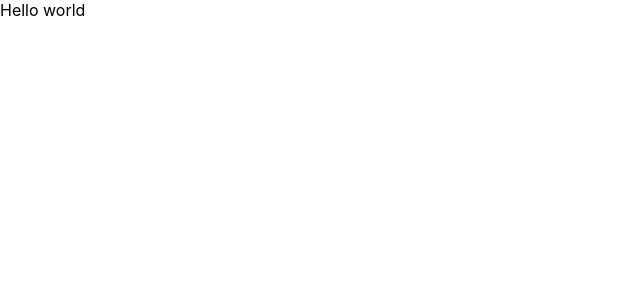
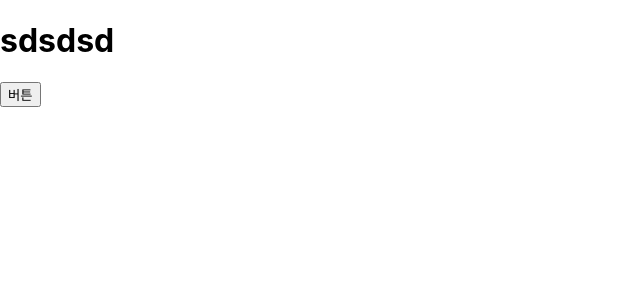
Before and after one commit to minhanPark/React-Hooks-Todo, a React (Create React App) app: page / in a window 1280 px wide. Shown: the top 300 px of the page, without its empty margins (0-640 px from the left). Built offline with nearby package versions, Linux system fonts and the light colour scheme.

Commit message:
add Reducer and Context and ADD action tested

```diff
--- a/package.json
+++ b/package.json
@@ -10,7 +10,8 @@
     "react": "^16.12.0",
     "react-dom": "^16.12.0",
     "react-scripts": "3.3.0",
-    "styled-components": "^5.0.0"
+    "styled-components": "^5.0.0",
+    "uuid": "^3.4.0"
   },
   "scripts": {
     "start": "react-scripts start",
--- a/src/App.js
+++ b/src/App.js
@@ -1,7 +1,15 @@
 import React from "react";
+import TodoContextProvider from "./Context";
+import Header from "./Components/Header";
 
 function App() {
-  return <div className="App">Hello world</div>;
+  return (
+    <TodoContextProvider>
+      <div className="App">
+        <Header />
+      </div>
+    </TodoContextProvider>
+  );
 }
 
 export default App;
--- /dev/null
+++ b/src/Components/Header.js
@@ -0,0 +1,25 @@
+import React from "react";
+import styled from "styled-components";
+import { Colors } from "../Constants";
+import { useState, useDispatch } from "../Context";
+import { ADD } from "../Reducer/actions";
+
+const HeaderBg = styled.div``;
+
+const HeaderText = styled.h1``;
+
+const Header = () => {
+  const state = useState();
+  const dispatch = useDispatch();
+  console.log(state.todos);
+  return (
+    <HeaderBg>
+      <HeaderText>sdsdsd</HeaderText>
+      <button onClick={() => dispatch({ type: ADD, payload: "테스트입니다." })}>
+        버튼
+      </button>
+    </HeaderBg>
+  );
+};
+
+export default Header;
--- /dev/null
+++ b/src/Context.js
@@ -0,0 +1,25 @@
+import React, { useContext, useReducer } from "react";
+import reducer, { initialState } from "./Reducer";
+
+const todoContext = React.createContext();
+
+const TodoContextProvider = ({ children }) => {
+  const [state, dispatch] = useReducer(reducer, initialState);
+  return (
+    <todoContext.Provider value={{ state, dispatch }}>
+      {children}
+    </todoContext.Provider>
+  );
+};
+
+export const useState = () => {
+  const { state } = useContext(todoContext);
+  return state;
+};
+
+export const useDispatch = () => {
+  const { dispatch } = useContext(todoContext);
+  return dispatch;
+};
+
+export default TodoContextProvider;
--- /dev/null
+++ b/src/Reducer/actions.js
@@ -0,0 +1 @@
+export const ADD = "add";
--- /dev/null
+++ b/src/Reducer/index.js
@@ -0,0 +1,27 @@
+import uuid from "uuid/v4";
+import { ADD } from "./actions";
+
+export const initialState = {
+  todos: []
+};
+
+const reducer = (state, action) => {
+  switch (action.type) {
+    case ADD:
+      return {
+        todos: [
+          ...state.todos,
+          {
+            id: uuid(),
+            text: action.payload,
+            completed: false,
+            modified: false
+          }
+        ]
+      };
+    default:
+      return;
+  }
+};
+
+export default reducer;
```
Also changed, not shown: 1 other file (tests, documents, lock files or other folders).
